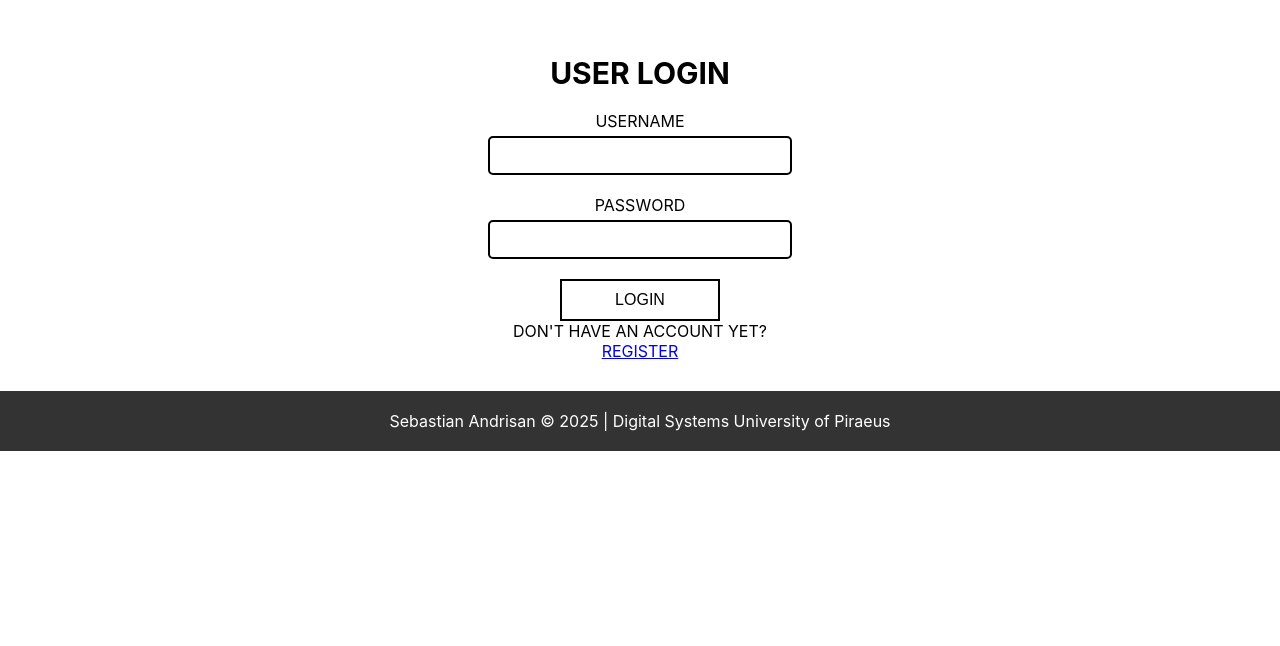
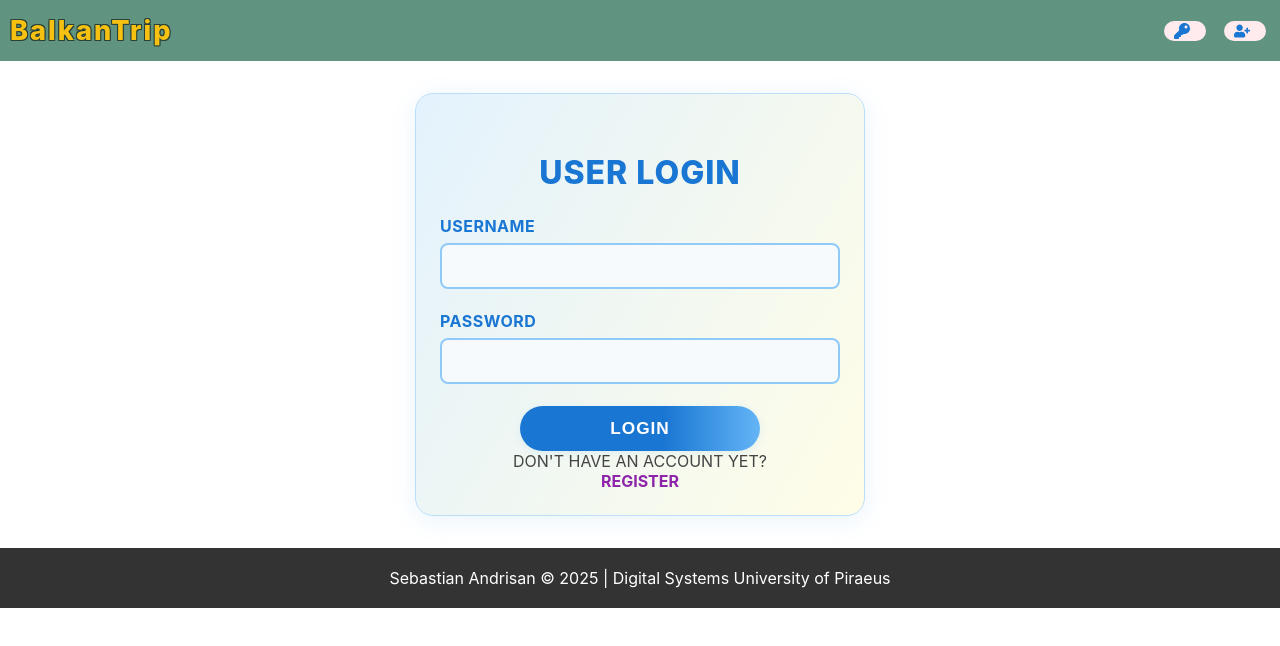
Before and after one commit to andrisanseb/balkan-thesis-frontend, a React (Create React App) app: page / in a window 1280 px wide. Shown: the top 646 px of the page. Built offline with nearby package versions, Linux system fonts and the light colour scheme; no server answers.

Commit message:
css improvents

```diff
--- a/src/App.js
+++ b/src/App.js
@@ -50,11 +50,9 @@ export default function App() {
 
   return (
     <>
-      {currentUser && (
-        <header>
-          <NavBar />
-        </header>
-      )}
+      <header>
+        <NavBar />
+      </header>
       <main>
         {/* <Assistant /> */}
         <Routes>
--- a/src/components/Nav.js
+++ b/src/components/Nav.js
@@ -3,12 +3,13 @@ import AuthService from '../services/AuthService';
 import '../styles/Nav.css';
 import { useNavigate } from "react-router-dom";
 import { useState, useEffect } from "react";
-import { FaSignOutAlt, FaBars } from "react-icons/fa";
+import { FaSignOutAlt, FaBars, FaKey, FaUserPlus } from "react-icons/fa"; // Add icons
 
 export const NavBar = () => {
     const navigate = useNavigate();
     const currentUser = AuthService.getCurrentUser();
     const [menuOpen, setMenuOpen] = useState(false);
+    const [isMobile, setIsMobile] = useState(window.innerWidth <= 880);
 
     const handleLogout = () => {
         AuthService.logout();
@@ -18,6 +19,7 @@ export const NavBar = () => {
 
     useEffect(() => {
         const handleResize = () => {
+            setIsMobile(window.innerWidth <= 880);
             if (window.innerWidth > 900 && menuOpen) {
                 setMenuOpen(false);
             }
@@ -33,6 +35,7 @@ export const NavBar = () => {
                     <div className="nav-brand">
                         <Link to="/">BalkanTrip</Link>
                     </div>
+                    {currentUser && !isMobile && (
                         <div className="nav-center">
                             <div className="nav-links-desktop">
                                 <NavLink to="/experiences">EXPLORE</NavLink>
@@ -41,8 +44,19 @@ export const NavBar = () => {
                                 <NavLink to="/activity-controller">ACTIVITIES</NavLink>
                             </div>
                         </div>
-                    <div className="nav-profile">
-                        {currentUser ? (
+                    )}
+                    <div className="nav-profile" style={{ marginLeft: "auto" }}>
+                        {!currentUser && (
+                            <>
+                                <Link to="/login" title="Login" className="nav-icon-link">
+                                    <FaKey style={{ marginRight: 6 }} />
+                                </Link>
+                                <Link to="/register" title="Register" className="nav-icon-link">
+                                    <FaUserPlus style={{ marginRight: 6 }} />
+                                </Link>
+                            </>
+                        )}
+                        {currentUser && !isMobile && (
                             <>
                                 <span className="nav-username" style={{ cursor: "default" }}>
                                     {currentUser.username.toUpperCase()}
@@ -51,13 +65,9 @@ export const NavBar = () => {
                                     <FaSignOutAlt />
                                 </button>
                             </>
-                        ) : (
-                            <>
-                                <Link to="/login">LOGIN</Link>
-                                <Link to="/register">REGISTER</Link>
-                            </>
                         )}
                     </div>
+                    {currentUser && isMobile && (
                         <button
                             className="nav-hamburger"
                             aria-label="Toggle navigation"
@@ -65,28 +75,20 @@ export const NavBar = () => {
                         >
                             <FaBars />
                         </button>
+                    )}
                 </div>
-                {menuOpen && (
+                {menuOpen && currentUser && isMobile && (
                     <div className="nav-mobile-menu">
                         <NavLink to="/experiences" onClick={() => setMenuOpen(false)}>EXPLORE</NavLink>
                         <NavLink to="/roadTrip" onClick={() => setMenuOpen(false)}>PLAN ROADTRIP</NavLink>
                         <NavLink to="/my-roadtrips" onClick={() => setMenuOpen(false)}>MY ROADTRIPS</NavLink>
                         <NavLink to="/activity-controller" onClick={() => setMenuOpen(false)}>ACTIVITIES</NavLink>
-                        {currentUser ? (
-                            <>
                         <span className="nav-username" style={{ cursor: "default" }}>
                             {currentUser.username.toUpperCase()}
                         </span>
                         <button className="nav-logout-btn" onClick={() => { setMenuOpen(false); handleLogout(); }} title="Logout">
                             <FaSignOutAlt />
                         </button>
-                            </>
-                        ) : (
-                            <>
-                                <Link to="/login" onClick={() => setMenuOpen(false)}>LOGIN</Link>
-                                <Link to="/register" onClick={() => setMenuOpen(false)}>REGISTER</Link>
-                            </>
-                        )}
                     </div>
                 )}
             </div>
--- a/src/index.css
+++ b/src/index.css
@@ -36,7 +36,7 @@ p { /* overrides user agent stylesheet issue */
   color: rgb(96, 147, 128);
   font-weight: 800;
   letter-spacing: 1.5px;
-  margin-bottom: 0.3em;
+  margin-bottom: 0.9em;
   margin-top: 0.2em;
 }
 
--- a/src/styles/Form.css
+++ b/src/styles/Form.css
@@ -1,54 +1,103 @@
-.form-container button[type="submit"]:hover {
-    background-color: dodgerblue;
-}
-
 .form-container {
     max-width: 400px;
-    margin: 10px auto;
-    padding: 20px;
-    /* background-color: white; */
+    margin: 32px auto;
+    padding: 32px 24px 24px 24px;
+    background: linear-gradient(120deg, #e3f2fd 0%, #fffde7 100%);
+    border-radius: 18px;
+    box-shadow: 0 4px 24px rgba(33,150,243,0.10);
+    border: 1.5px solid #bbdefb;
 }
 
 .form-container h2 {
     text-align: center;
-    font-size: 30px;
-    margin-bottom: 20px;
+    font-size: 2em;
+    font-weight: 800;
+    margin-bottom: 24px;
+    color: #1976d2;
+    letter-spacing: 1px;
 }
 
 .form-container .form-group {
-    margin-bottom: 20px;
-    text-align: center;
+    margin-bottom: 22px;
+    text-align: left;
 }
 
 .form-container label {
     display: block;
-    margin-bottom: 5px;
+    margin-bottom: 7px;
+    font-weight: 700;
+    color: #1976d2;
+    letter-spacing: 0.5px;
+}
+
+.form-container input[type="text"],
+.form-container input[type="password"],
+.form-container input[type="email"] {
+    width: 100%;
+    padding: 12px;
+    border: 2px solid #90caf9;
+    border-radius: 8px;
+    font-size: 1em;
+    background: #f7fafd;
+    transition: border-color 0.2s, box-shadow 0.2s;
+    box-sizing: border-box;
+}
+
+.form-container input[type="text"]:focus,
+.form-container input[type="password"]:focus,
+.form-container input[type="email"]:focus {
+    border-color: #1976d2;
+    box-shadow: 0 2px 8px rgba(33,150,243,0.10);
+    outline: none;
+}
+
+.form-container button[type="submit"] {
+    display: block;
+    width: 60%;
+    padding: 12px;
+    margin: 18px auto 0 auto;
+    border: none;
+    border-radius: 24px;
+    background: linear-gradient(90deg, #1976d2 60%, #64b5f6 100%);
+    color: #fff;
+    font-size: 1.08em;
+    font-weight: 700;
+    cursor: pointer;
+    box-shadow: 0 2px 8px rgba(33,150,243,0.10);
+    transition: background 0.2s, transform 0.15s;
+    letter-spacing: 1px;
+}
+
+.form-container button[type="submit"]:hover {
+    background: linear-gradient(90deg, #1565c0 60%, #1976d2 100%);
+    transform: scale(1.04);
 }
 
 .form-container p {
     margin-bottom: 0;
     text-align: center;
+    color: #444;
+    font-size: 1em;
 }
 
-.form-container input[type="text"],
-.form-container input[type="password"],
-.form-container input[type="email"]
-{
-    width: 70%;
-    padding: 10px;
-    border: 2px solid black;
-    border-radius: 5px;
+.form-container a {
+    color: #8e24aa;
+    font-weight: 700;
+    text-decoration: none;
+    transition: color 0.2s;
 }
 
-.form-container button[type="submit"] {
-    display: block;
-    width: 40%;
-    padding: 10px;
-    margin: 0 auto;
-    justify-content: center;
-    border: 2px solid black;
-    background-color: white;
-    color: black;
-    font-size: 16px;
-    cursor: pointer;
+.form-container a:hover {
+    color: #1976d2;
+    text-decoration: underline;
 }
+
+.form-container .error,
+.form-container p:has(.error) {
+    color: #d32f2f;
+    font-weight: 600;
+    margin-top: 8px;
+    margin-bottom: 0;
+    text-align: center;
+    font-size: 1em;
+}
--- a/src/styles/Nav.css
+++ b/src/styles/Nav.css
@@ -61,6 +61,30 @@
     gap: 10px;
 }
 
+.nav-profile .nav-icon-link {
+    background: #ffebee;
+    color: #1976d2;
+    border: none;
+    border-radius: 10px;
+    padding: 2px 10px;
+    font-size: 1em;
+    cursor: pointer;
+    transition: background 0.2s, color 0.2s;
+    display: flex;
+    align-items: center;
+    margin-left: 4px;
+    margin-right: 4px;
+    box-shadow: none;
+    font-weight: 700;
+    text-decoration: none;
+}
+
+.nav-profile .nav-icon-link:hover,
+.nav-profile .nav-icon-link:focus {
+    background: #1976d2;
+    color: #fff;
+}
+
 .nav-username {
     font-weight: 700;
     color: #000000;
@@ -103,9 +127,16 @@
 @media (max-width: 880px) {
 
     .nav-center,
-    .nav-links-desktop,
+    .nav-links-desktop {
+        display: none;
+    }
+
+    /* Only hide .nav-profile if user is logged in (handled in JS) */
     .nav-profile {
-        display: none;
+        display: flex !important;
+        align-items: center;
+        gap: 10px;
+        margin-left: auto;
     }
 
     .nav-hamburger {
```
Lines whose indentation alone changed are shown as unchanged.
